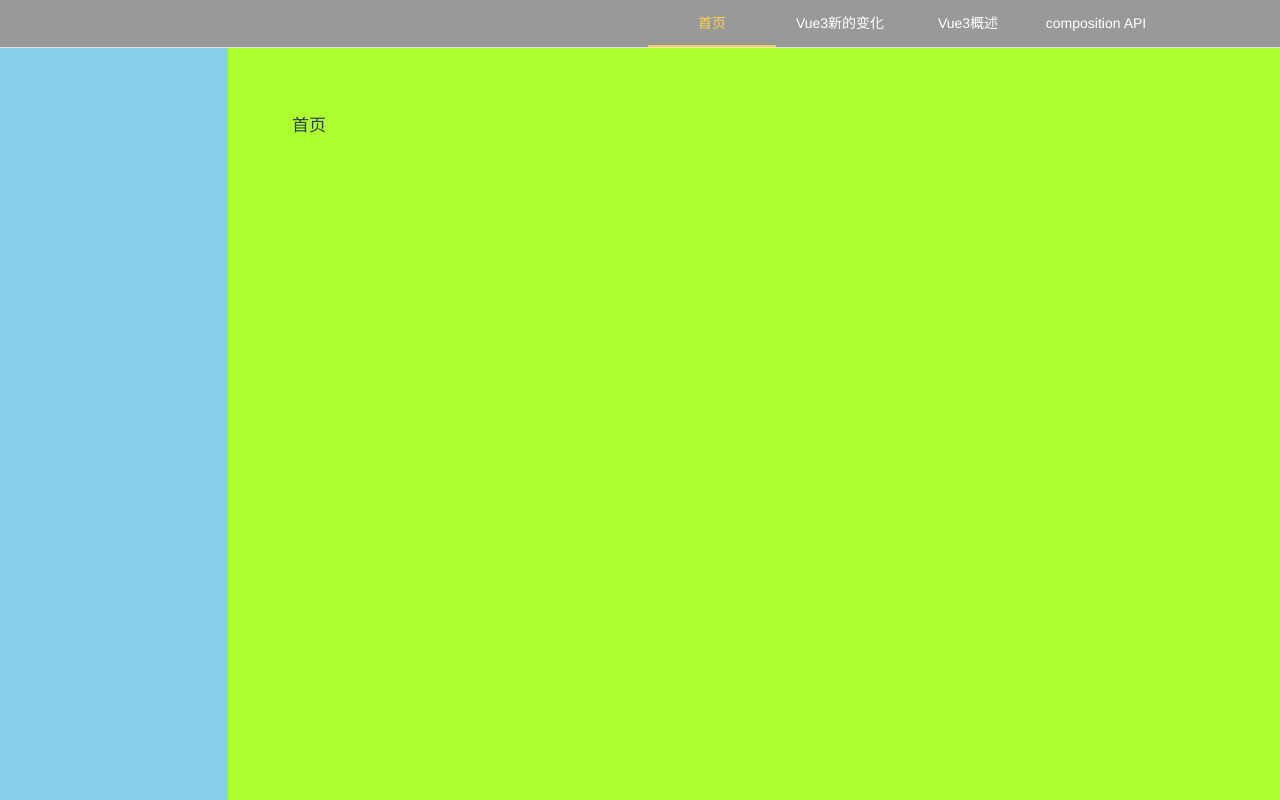
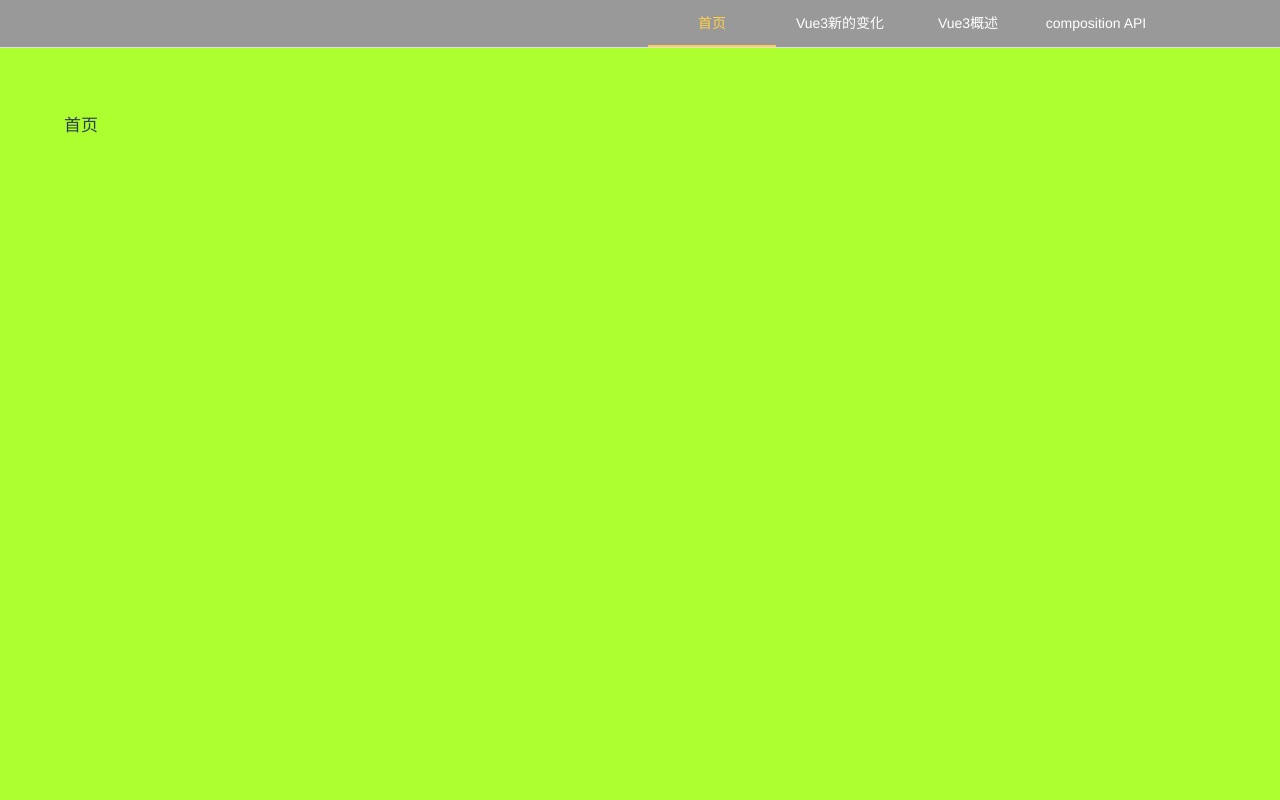
Before and after one commit to YXJR/note_vue3, a Vue app: page / in a window 1280 px wide. Built offline with nearby package versions, Linux system fonts and the light colour scheme.

Commit message:
fixed-布局

```diff
--- a/src/assets/main.scss
+++ b/src/assets/main.scss
@@ -20,13 +20,14 @@
         justify-content: flex-start;
         width:100%;
         min-height:100%;
-        .main-left{
+        &-left{
             width:228px;
             height: calc(100vh - 48px);
             background-color: skyblue;
         }
         &-right{
-            width: calc(100% - 228px);
+            width:100%;
+            min-height:calc(100vh - 48px);
             padding:4rem;
             background-color: greenyellow;
         }
--- a/src/views/Layout/Layout.vue
+++ b/src/views/Layout/Layout.vue
@@ -2,9 +2,10 @@
   <div class="layouts">
     <Nav class="navs" />
     <div class="main">
+      <app-main class="main-right" />
       <Sidebar class="main-left" />
-      <app-main class="main-right" />
     </div>
+
   </div>
 </template>
 
--- a/src/views/Layout/Sidebar.vue
+++ b/src/views/Layout/Sidebar.vue
@@ -1,5 +1,8 @@
 <template>
-  <div class="main-left">
+  <div
+    class="main-left"
+    v-if="sidebars && sidebars.length"
+  >
     <ul>
       <li
         v-for="(val,index) in sidebars"
```
